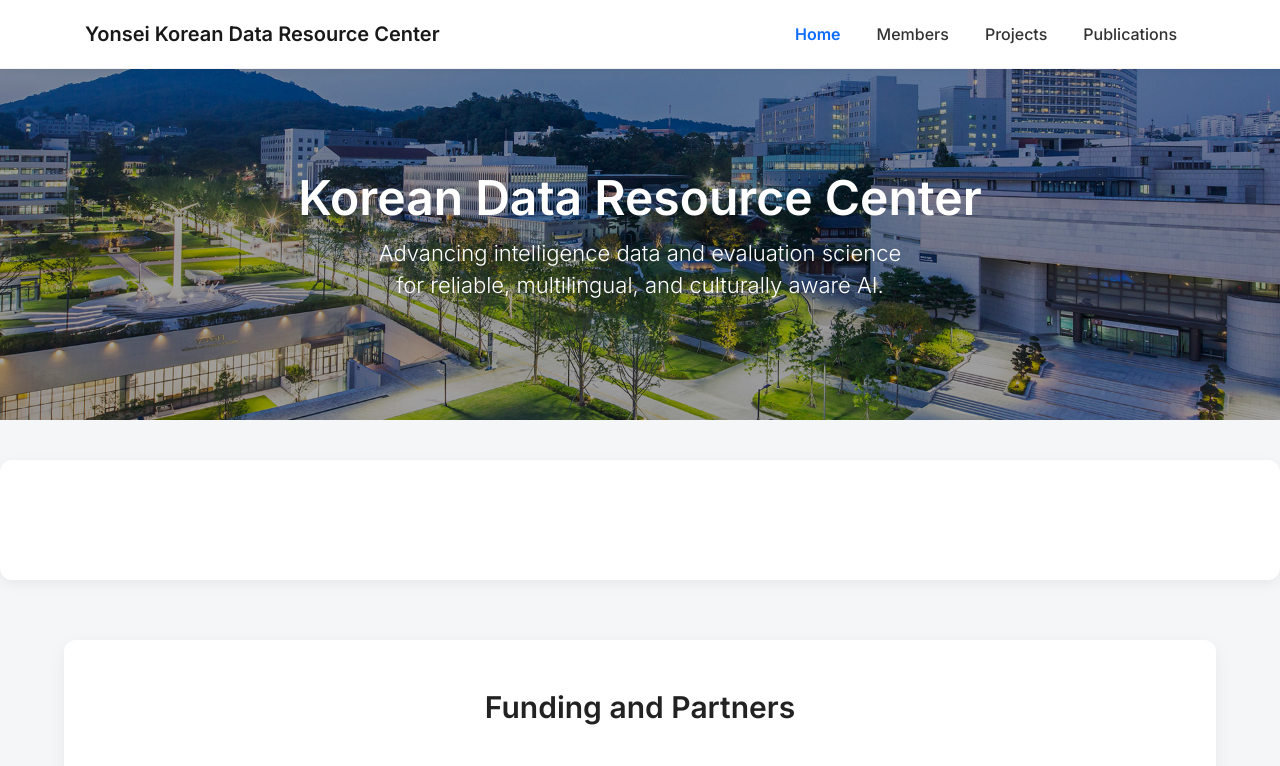
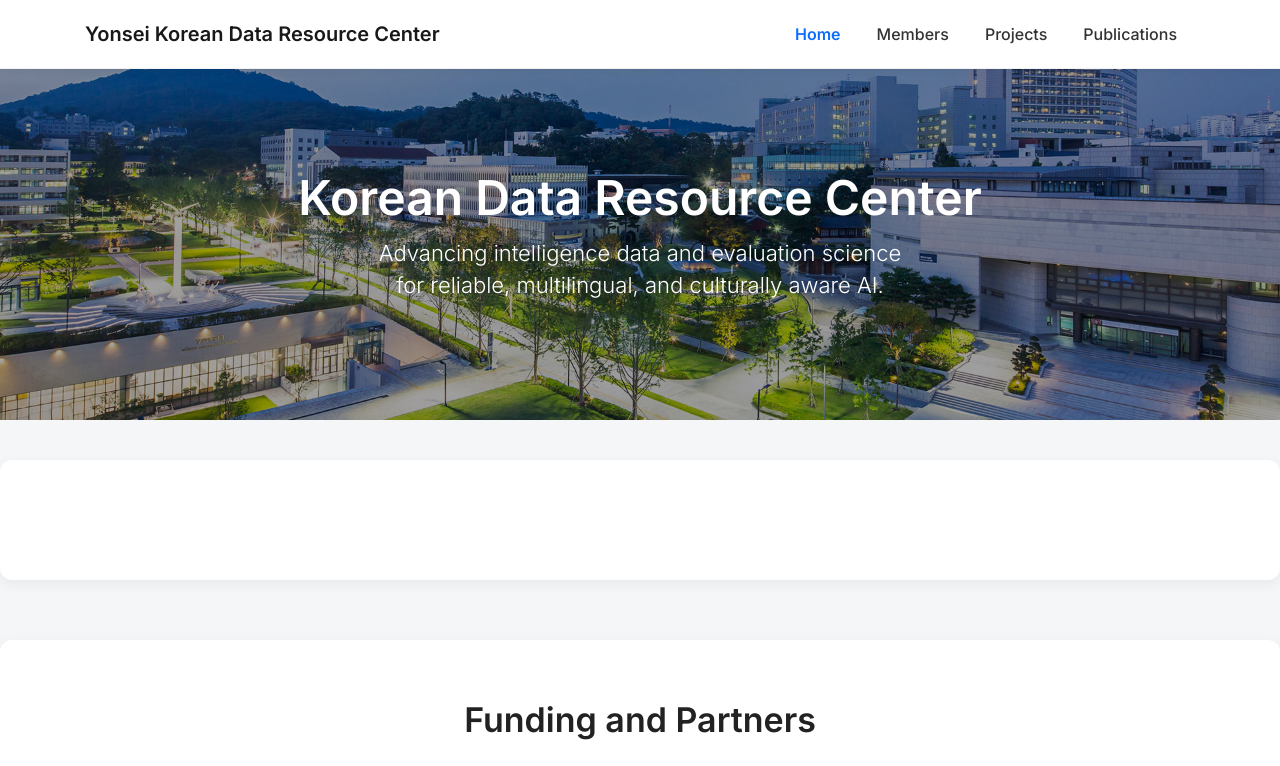
Before and after one commit to wangxiaonan-git/kdarc-lab, a Jekyll site: the page built from index.html, in a window 1280 px wide and 1332 px high. Shown: the top 766 px of the window. Built offline with Jekyll 4.4.1, drawn with Linux system fonts in a browser that asks for light colours; grey boxes are pictures that could not be loaded.

Commit message:
Update default.html

```diff
--- a/_layouts/default.html
+++ b/_layouts/default.html
@@ -25,64 +25,51 @@
       box-shadow: 0 2px 8px rgba(0,0,0,0.04);
     }
     .navbar-brand { font-weight: 600; font-size: 20px; }
-
     .nav-link {
       font-weight: 500;
       font-size: 16px;
       padding: 10px 18px !important;
       color: #333 !important;
-      transition: all 0.25s ease;
-      position: relative;
+      transition: 0.25s;
     }
-    .nav-link:hover {
-      color: #0d6efd !important;
-      text-shadow: 0 0 8px rgba(13,110,253,0.35);
-    }
+    .nav-link:hover { color: #0d6efd !important; }
     .nav-item.active .nav-link {
       color: #0d6efd !important;
       font-weight: 600;
     }
 
-    /* ====================== HERO BANNER ====================== */
+    /* ====================== HERO ====================== */
     .hero-banner {
       width: 100%;
       height: 420px;
       background-image: url('/kdarc-lab/assets/images/background/background1.jpg');
       background-size: cover;
       background-position: center 20%;
-      background-repeat: no-repeat;
       position: relative;
       overflow: hidden;
       margin-bottom: 40px;
     }
-
     .hero-overlay {
       position: absolute;
-      top: 0; left: 0;
-      width: 100%; height: 100%;
+      top: 0; left: 0; width: 100%; height: 100%;
       background: rgba(0,0,0,0.30);
       z-index: 1;
     }
-
     .hero-center {
       position: absolute;
-      top: 58%; /* 向下移动 */
+      top: 58%;
       left: 50%;
       transform: translate(-50%, -50%);
-      z-index: 3;
       text-align: center;
       color: white;
-      max-width: 900px;
-      padding: 0 20px;
+      z-index: 3;
     }
-
     .hero-center h1 {
       font-size: 48px;
       font-weight: 600;
       margin-bottom: 12px;
       white-space: nowrap;
     }
-
     .hero-center p {
       font-size: 22px;
       font-weight: 300;
@@ -99,79 +86,74 @@
       box-shadow: 0px 4px 14px rgba(0,0,0,0.06);
     }
 
-    /* ============================================================
-       FUNDING & PARTNERS SECTION — 白色模块 + 统一 Logo 尺寸
-    ============================================================ */
-
-    .partners-wrapper {
-      width: 100%;
-      display: flex;
-      justify-content: center;
-      margin: 60px 0 20px;
-    }
-
-    .partners-card {
-      width: 90%;
-      max-width: 1400px;
+    /* ====================== FUNDING & PARTNERS ====================== */
+    .partners-section {
+      margin-top: 50px;
+      padding: 60px 40px;
       background: white;
       border-radius: 12px;
-      padding: 45px 50px 40px;
-      box-shadow: 0px 6px 18px rgba(0,0,0,0.06);
+      box-shadow: 0 4px 14px rgba(0,0,0,0.05);
+    }
+    .partners-title {
       text-align: center;
-    }
-
-    .partners-title {
-      font-size: 30px;
-      font-weight: 700;
-      margin-bottom: 36px;
+      font-size: 34px;
+      font-weight: 600;
+      margin-bottom: 45px;
       color: #222;
     }
 
-    /* ===== LOGO GRID ===== */
-
     .partners-logos {
-      display: grid;
-      grid-template-columns: repeat(auto-fit, minmax(180px, 1fr));
-      gap: 36px;
-      justify-items: center;
-      align-items: center;
+      display: flex;
+      flex-wrap: wrap;
+      justify-content: center;
+      gap: 50px 80px;
     }
 
     .partner-logo-box {
-      width: 180px;
-      height: 80px;
+      width: 230px;
+      height: 110px;
       background: white;
       display: flex;
+      align-items: center;
       justify-content: center;
-      align-items: center;
-      padding: 6px 10px;
+      padding: 10px;
+
+      opacity: 0;
+      animation: fadeFloat 1.2s ease forwards;
+      animation-delay: var(--delay);
     }
 
     .partner-logo-box img {
-      max-width: 100%;
-      max-height: 100%;
+      max-width: 95%;
+      max-height: 95%;
       object-fit: contain;
-      filter: grayscale(15%);
+      transition: 0.25s;
+      filter: grayscale(10%);
       opacity: 0.92;
-      transition: all 0.25s ease;
     }
-
     .partner-logo-box img:hover {
       filter: grayscale(0%);
       opacity: 1;
-      transform: scale(1.06);
+      transform: scale(1.07);
     }
 
+    .partner-logo-box.big img {
+      transform: scale(1.25);
+    }
+
+    @keyframes fadeFloat {
+      0% { opacity: 0; transform: translateY(12px); }
+      100% { opacity: 1; transform: translateY(0); }
+    }
   </style>
 </head>
 
 <body>
 
-  <!-- NAVI -->
+  <!-- NAVBAR -->
   <nav class="navbar navbar-expand-lg navbar-light fixed-top">
     <div class="container">
       <a class="navbar-brand" href="/kdarc-lab/">Yonsei Korean Data Resource Center</a>
-
       <button class="navbar-toggler" type="button" data-toggle="collapse" data-target="#navbarNav">
         <span class="navbar-toggler-icon"></span>
       </button>
@@ -195,8 +177,7 @@
     </div>
   </nav>
 
-  <!-- HERO ONLY ON HOME -->
-  {% if page.url == "/" %}
+  <!-- HERO -->
   <div class="hero-banner">
     <div class="hero-overlay"></div>
     <div class="hero-center">
@@ -207,40 +188,68 @@
       </p>
     </div>
   </div>
-  {% endif %}
 
-  <!-- MAIN CONTENT -->
   <div class="content-wrapper">
     {{ content }}
   </div>
 
-  <!-- ====================== PARTNERS ====================== -->
-  {% if page.url == "/" %}
-  <div class="partners-wrapper">
-    <div class="partners-card">
-      <div class="partners-title">Funding and Partners</div>
+  <!-- ===================== Funding & Partners ===================== -->
+  <div class="partners-section">
+
+    <h2 class="partners-title">Funding and Partners</h2>
 
     <div class="partners-logos">
 
-        <div class="partner-logo-box"><img src="/kdarc-lab/assets/images/partne/KISA.png"></div>
-        <div class="partner-logo-box"><img src="/kdarc-lab/assets/images/partne/NIA.jpeg"></div>
-        <div class="partner-logo-box"><img src="/kdarc-lab/assets/images/partne/NIKL.jpeg"></div>
-        <div class="partner-logo-box"><img src="/kdarc-lab/assets/images/partne/IITP.jpg"></div>
-        <div class="partner-logo-box"><img src="/kdarc-lab/assets/images/partne/TTA.jpeg"></div>
-        <div class="partner-logo-box"><img src="/kdarc-lab/assets/images/partne/NRF.png"></div>
-        <div class="partner-logo-box"><img src="/kdarc-lab/assets/images/partne/KAMS.svg"></div>
+      <div class="partner-logo-box" style="--delay:0.1s;">
+        <img src="/kdarc-lab/assets/images/partne/KISA.png">
+      </div>
 
-        <div class="partner-logo-box"><img src="/kdarc-lab/assets/images/partne/NC AI.png"></div>
-        <div class="partner-logo-box"><img src="/kdarc-lab/assets/images/partne/flitto.png"></div>
-        <div class="partner-logo-box"><img src="/kdarc-lab/assets/images/partne/thinkbig.png"></div>
-        <div class="partner-logo-box"><img src="/kdarc-lab/assets/images/partne/hana.png"></div>
-        <div class="partner-logo-box"><img src="/kdarc-lab/assets/images/partne/T scientific.png"></div>
-        <div class="partner-logo-box"><img src="/kdarc-lab/assets/images/partne/SIF.jpeg"></div>
+      <div class="partner-logo-box" style="--delay:0.15s;">
+        <img src="/kdarc-lab/assets/images/partne/NIA.png">
+      </div>
+
+      <div class="partner-logo-box" style="--delay:0.2s;">
+        <img src="/kdarc-lab/assets/images/partne/NIKL.jpeg">
+      </div>
+
+      <div class="partner-logo-box" style="--delay:0.25s;">
+        <img src="/kdarc-lab/assets/images/partne/IITP.jpg">
+      </div>
+
+      <div class="partner-logo-box" style="--delay:0.3s;">
+        <img src="/kdarc-lab/assets/images/partne/TTA.jpeg">
+      </div>
+
+      <div class="partner-logo-box big" style="--delay:0.35s;">
+        <img src="/kdarc-lab/assets/images/partne/NRF.png">
+      </div>
+
+      <div class="partner-logo-box" style="--delay:0.4s;">
+        <img src="/kdarc-lab/assets/images/partne/KAMS.svg">
+      </div>
+
+      <div class="partner-logo-box" style="--delay:0.45s;">
+        <img src="/kdarc-lab/assets/images/partne/NC AI.png">
+      </div>
+
+      <div class="partner-logo-box" style="--delay:0.5s;">
+        <img src="/kdarc-lab/assets/images/partne/flitto.png">
+      </div>
+
+      <div class="partner-logo-box" style="--delay:0.55s;">
+        <img src="/kdarc-lab/assets/images/partne/thinkbig.png">
+      </div>
+
+      <div class="partner-logo-box" style="--delay:0.6s;">
+        <img src="/kdarc-lab/assets/images/partne/hana.png">
+      </div>
+
+      <div class="partner-logo-box" style="--delay:0.65s;">
+        <img src="/kdarc-lab/assets/images/partne/T scientific.png">
+      </div>
 
     </div>
   </div>
-  </div>
-  {% endif %}
 
   {% include footer.html %}
 
```
Lines whose indentation alone changed are shown as unchanged.
